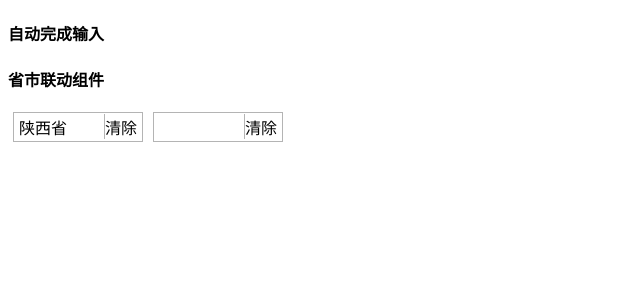
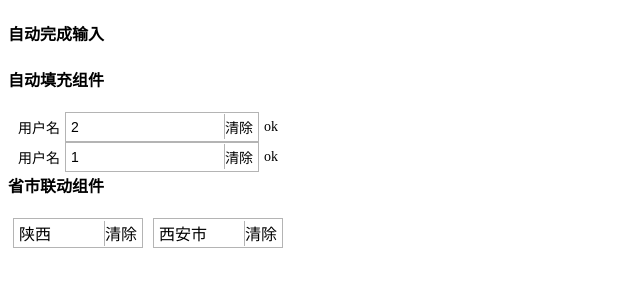
Before and after one commit to gaomin-github/my-pj6, a JavaScript app: page /dataDemo in a window 1280 px wide. Shown: the top 300 px of the page, without its empty margins (0-640 px from the left). Built offline with nearby package versions, Linux system fonts and the light colour scheme; the HTML template or start-up script is replaced by a standard one.

Commit message:
autocomplete dispatch
自动补全组件修正1

```diff
--- a/src/components/datas/AreaCascader.vue
+++ b/src/components/datas/AreaCascader.vue
@@ -1,7 +1,7 @@
 <template>
     <section class="container">
-            <auto-complete class="prov" :dataSource="provinceList" :value="curProvinceName" @input="surProvValue" allowEdit="false" @complete-input="surProvValue"></auto-complete>
-            <auto-complete class="city" :dataSource="cityList" :value="curCityName" @complete-input="surCityValue"></auto-complete>
+            <auto-complete class="prov" :dataSource="provinceList" :value="curProvinceName" @input="handleProvInput" @complete-input="handleProvCompleteInput" :allowEdit="false"></auto-complete>
+            <auto-complete class="city" :dataSource="cityList" :value="curCityName" @input="handleCityInput" @complete-input="handleCityCompleteInput"></auto-complete>
     </section>
 </template>
 <script lang="ts">
@@ -23,12 +23,22 @@ export default class AreaCascader extends Vue{
     @Prop({default:''}) value!:string
     curProvinceIndex:number=-1
     curCityIndex:number=-1
+    mounted(){
+        let obj:any=this
+        this.curProvinceIndex=this.provinceList.findIndex((o:string):boolean=>{
+            return o=obj.curProvinceName
+        })
+        this.curProvinceIndex=this.curProvinceIndex>=0?this.curProvinceIndex:-1
+        this.curCityIndex=this.cityList.findIndex((o:string):boolean=>{
+            return o=obj.curCityName
+        })
+        this.curCityIndex=this.curCityIndex>=0?this.curCityIndex:-1
+    }
     get curProvinceName(){
-        console.log()
         return this.value.match(/[\u4e00-\u9fa5]+(?=-)/g)
     }
     get curCityName(){
-        return ''
+        return this.value.match(/[\u4e00-\u9fa5]+$/g)
     }
     get provinceList(){
         let p_list=this.areaData.map((o:any):string=>{
@@ -37,22 +47,28 @@ export default class AreaCascader extends Vue{
         return p_list
     }
     get cityList(){
+        console.log('init city list')
         if(this.curProvinceIndex<0){
             return []
         }
+        console.log('this.curProvinceIndex:'+this.curProvinceIndex)
         return this.areaData[this.curProvinceIndex].city.map((o:any)=>{
             return o.name
         })
     }
-    surProvValue(param:number){
-        let obj=this
-        obj.curProvinceIndex=param
-        this.curCityIndex=-1
-
+    handleProvCompleteInput(provIndex:number){
+        this.curProvinceIndex=provIndex
+        this.$emit('complete-input',this.curProvinceIndex)
     }
-    surCityValue(param:number){
-        let obj=this
-        obj.curCityIndex=param
+    handleProvInput(provValue:string){
+        this.$emit('input',provValue+'-')
+    }
+    handleCityCompleteInput(cityIndex:number){
+        this.curCityIndex=cityIndex
+        this.$emit('complete-input')
+    }
+    handleCityInput(cityValue:string){
+        this.$emit('input',this.curProvinceName+'-'+cityValue)
     }
 }
 </script>
--- a/src/components/datas/AutoComplete.vue
+++ b/src/components/datas/AutoComplete.vue
@@ -3,13 +3,13 @@
         <section class="left_container" v-if="leftLabel!==null&&leftLabel.length>0">{{leftLabel}}</section>
         <section class="in_container">
             <section class="auto">
-                <input type="text" v-if="allowEdit" ref="input" :value="currentValue" @click="focusInput" @blur="blurInput" @input="updateValue" @keydown="selectReferItem" @keypress="clearSelectItem" :placeholder="placeHolder"/>
-                <input type="text" v-else ref="input" :value="value" @click="focusInput" @blur="blurInput" @keydown="selectReferItem" @keypress="clearSelectItem" :placeholder="placeHolder" readonly/>
+                <input type="text" v-if="allowEdit" ref="input" :value="currentValue" @click="handleFocus" @blur="handleBlur" @input="updateValue" @keydown="selectReferItem" @keypress="clearSelectItem" :placeholder="placeHolder"/>
+                <input type="text" v-else ref="input" :value="value" @click="handleFocus" @blur="handleBlur" @keydown="selectReferItem" @keypress="clearSelectItem" :placeholder="placeHolder" readonly/>
             </section>
             <section class="clear" @click="clearValue">清除</section>
             <transition name="drop_animate">
-                <ul class="refer_contaienr" v-if="referDataSource&&referDataSource.length>0&&showRefer">
-                    <li v-for="(item,key) in referDataSource" @click="completeInput(key)" :class="selectItemIndex==key?'refer_item-active':''">
+                <ul class="refer_contaienr" v-if="dataSource&&dataSource.length>0&&showRefer" ref="ref_con" @click="completeInput">
+                    <li v-for="(item,key) in dataSource"  :ref="'refer_item_'+key" :key="key"  :class="selectItemIndex==key?'refer_item-active':''" :index="key">
                         {{item}}
                     </li>
                 </ul>
@@ -38,6 +38,7 @@
     })()
     @Component
     export default class AutoComplete extends Vue{
+//        初始化值
         @Prop({default:''}) value!:string
 //        数据源
         @Prop({default:[]}) dataSource!:Array<string>
@@ -49,24 +50,28 @@
         selectItemIndex:number=-1    //在参照列表选中的条目索引
         showRefer:boolean=false      //控制是否显示参照列表
         get currentValue(){
+//            console.log('computed----------')
             return this.value
         }
-//        过滤数据源
-        get referDataSource(){
-            let result=this.dataSource.filter(o=>{
-                let reg=new RegExp("\^"+this.value+".*",'i')
-                return reg.test(o)
+        mounted(){
+            if(this.currentValue!=''&&this.currentValue.length<=0){
+                this.selectItemIndex=-1
+                return
+            }
+            this.selectItemIndex=this.dataSource.findIndex((value:string):boolean=>{
+                let regStr=new RegExp('^'+this.currentValue+'+','g')
+                return regStr.test(value)
             })
-            return result
+            this.$emit('init',this.selectItemIndex)
         }
 //        组件聚焦,
-        focusInput(){
+        handleFocus(){
             let inputEle:any=this.$refs['input']
             inputEle.focus()
+            this.showRefer=!this.showRefer
             this.$emit('focus')
-            this.showRefer=true
         }
-        blurInput(){
+        handleBlur(){
             let inputEle:any=this.$refs['input']
             inputEle.blur()
             this.showRefer=false
@@ -75,36 +80,61 @@
         }
 //        选择要参照条目
         selectReferItem(event:any){
-            if(this.referDataSource==null||this.referDataSource.length<=0) return
-            if(event.keyCode==38&&this.selectItemIndex>=0) this.selectItemIndex--
-            else if(event.keyCode==40&&this.selectItemIndex<this.referDataSource.length) this.selectItemIndex++
+            if(this.dataSource==null||this.dataSource.length<=0) return
+            if(event.keyCode==38&&this.selectItemIndex>0) this.selectItemIndex--
+            else if(event.keyCode==40&&this.selectItemIndex<this.dataSource.length-1) this.selectItemIndex++
+//            下拉滚动条滚动到选中位置
+            let refContainer:any=this.$refs['ref_con']
+            let selectItem:any=this.$refs['refer_item_'+this.selectItemIndex]
+            if(selectItem[0].offsetTop-refContainer.offsetHeight>=0){
+                console.log('item被隐藏，需滑动参照容器')
+                refContainer.scrollTop=selectItem[0].offsetTop-refContainer.offsetHeight+selectItem[0].offsetHeight+10
+            }else{
+                refContainer.scrollTop=0
+            }
             this.$emit('select')
         }
-//        清空记录的选中参照条目索引值
+//        在参照下拉使用enter
         clearSelectItem(event:any){
+            console.log('clear select item')
             if(event.keyCode==13&&this.selectItemIndex>=0){
-                this.completeInput(this.selectItemIndex)
-                return
+                this.completeInput(null)
             }
-            this.selectItemIndex=-1
         }
-//        通过参照补全剩余内容
-        completeInput(key:number){
-            this.$emit('input',this.referDataSource[key])
-            this.$emit('complete-input',key)
+//        点击参照条目补全剩余内容
+        completeInput(e:any){
+            if(e!=null){
+                this.selectItemIndex=e.target.getAttribute('index')
+            }
+//            console.log('index:'+)
+//            console.log('auto select')
+//            this.selectItemIndex=key
             this.showRefer=false
+            this.$emit('input',this.dataSource[this.selectItemIndex])
+            this.$emit('complete-input',this.selectItemIndex)
         }
 //        清空输入内容
         clearValue(){
+            this.selectItemIndex=-1
             this.$emit('input','')
             this.$emit('clear')
+            this.$emit('complete-input',this.selectItemIndex)
         }
 //        更新组件值
         updateValue(e:any){
-            this.showRefer=true
             let obj:any=this
             Debounce(()=>{
+                if(e.target.value==null||e.target.value.length<=0){
+                    this.selectItemIndex=-1
+                }else{
+                    let regMatch=new RegExp('^'+e.target.value+'+','g');
+                    let index=this.dataSource.findIndex((value:string,index:number):boolean=>{
+                        return regMatch.test(value)
+                    })
+                    this.selectItemIndex=index
+                }
                 this.$emit('input',e.target.value)
+                this.$emit('complete-input',this.selectItemIndex)
             },300)
         }
     }
@@ -169,7 +199,7 @@
     position: absolute;
     display: block;
     width:100%;
-    max-height: 200px;
+    height: 200px;
     top:100%;
     left: 0px;
     margin-top:5px;
@@ -179,6 +209,10 @@
         padding:0px 5px;
         line-height: 24px;
         margin:3px 0px;
+        cursor: pointer;
+    }
+    li:hover{
+        background-color: rgb(230,230,230);
     }
     .refer_item-active{
         background-color: rgb(230,230,230);
@@ -198,7 +232,7 @@
     max-height: 0px;
 }
 .drop_animate-enter-to,.drop_animate-leave{
-    max-height: 200px;
+    max-height: 300px;
 }
 .drop_animate-enter-active,.drop_animate-leave-active{
     transition:all .5s;
--- a/src/components/datas/demo.vue
+++ b/src/components/datas/demo.vue
@@ -4,11 +4,11 @@
         <!--<button @click="crudDataSource">修改自动完成数据源</button>-->
         <!--<button @click="getComValue">获取组件值</button>-->
         <!--<button @click="updateComValue">修改组件值</button>-->
-        <!--<h4>自动填充组件</h4>-->
-        <!--<section class="auto_con">-->
-            <!--<auto-complete :dataSource="autoDataSource" v-model="autoValue" placeHolder="请输入用户名" leftLabel="用户名" rightLabel="ok" :allowEdit="false"></auto-complete>-->
-            <!--<auto-complete :dataSource="autoDataSource" v-model="basicValue" placeHolder="请输入邮箱" leftLabel="用户名" rightLabel="ok"></auto-complete>-->
-        <!--</section>-->
+        <h4>自动填充组件</h4>
+        <section class="auto_con">
+            <auto-complete :dataSource="autoDataSource" v-model="autoValue" placeHolder="请输入用户名" leftLabel="用户名" rightLabel="ok" :allowEdit="false"></auto-complete>
+            <auto-complete :dataSource="autoDataSource" v-model="basicValue" placeHolder="请输入邮箱" leftLabel="用户名" rightLabel="ok"></auto-complete>
+        </section>
         <!--<h4>基本输入组件</h4>-->
         <!--<section class="input_con">-->
             <!--<basic-input v-model="basicValue" statusCode="error">-->
@@ -28,7 +28,7 @@
         <!--</section>-->
         <h4>省市联动组件</h4>
         <section class="area_con">
-            <area-cascade class="area" :value="areaValue"></area-cascade>
+            <area-cascade class="area" v-model="areaValue"></area-cascade>
         </section>
         <!--<h4>日期选择</h4>-->
         <!--<date-picker class="date_con" v-model="datePickerValue" ></date-picker>-->
@@ -51,10 +51,10 @@
     })
     export default class DataIn extends Vue{
         autoDataSource:Array<string>=['12357','12378','12345611111111111','abcde','abccc','张三','张三树','知否']
-        autoValue:string='123'
-        basicValue:string='111'
+        autoValue:string='2'
+        basicValue:string='1'
         param3:string='11111'
-        areaValue='陕西省-西安市'
+        areaValue='陕西-西安市'
         datePickerValue='2019-03-15'
         mounted(){
             console.log('进入datain页面')
```
